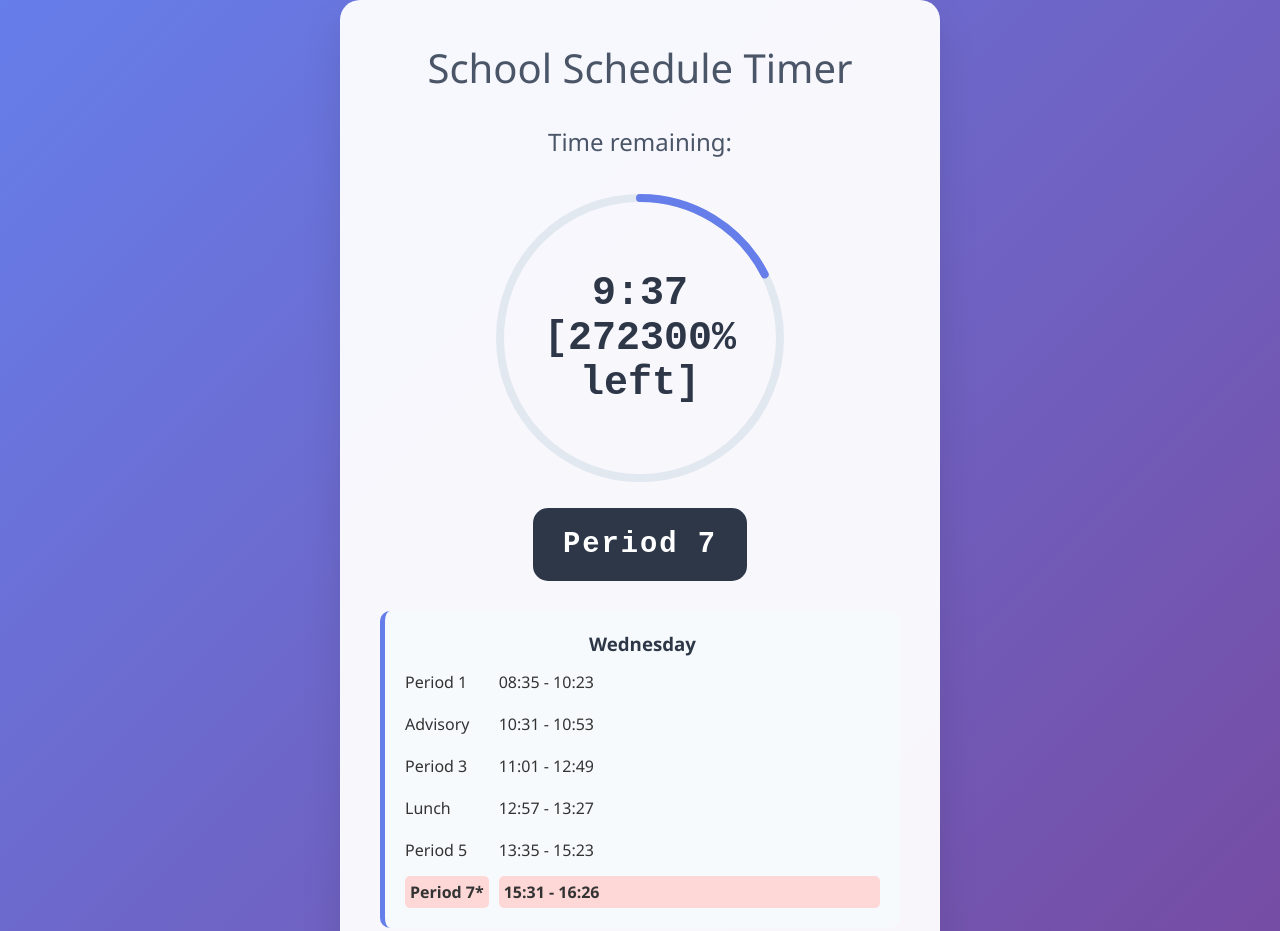
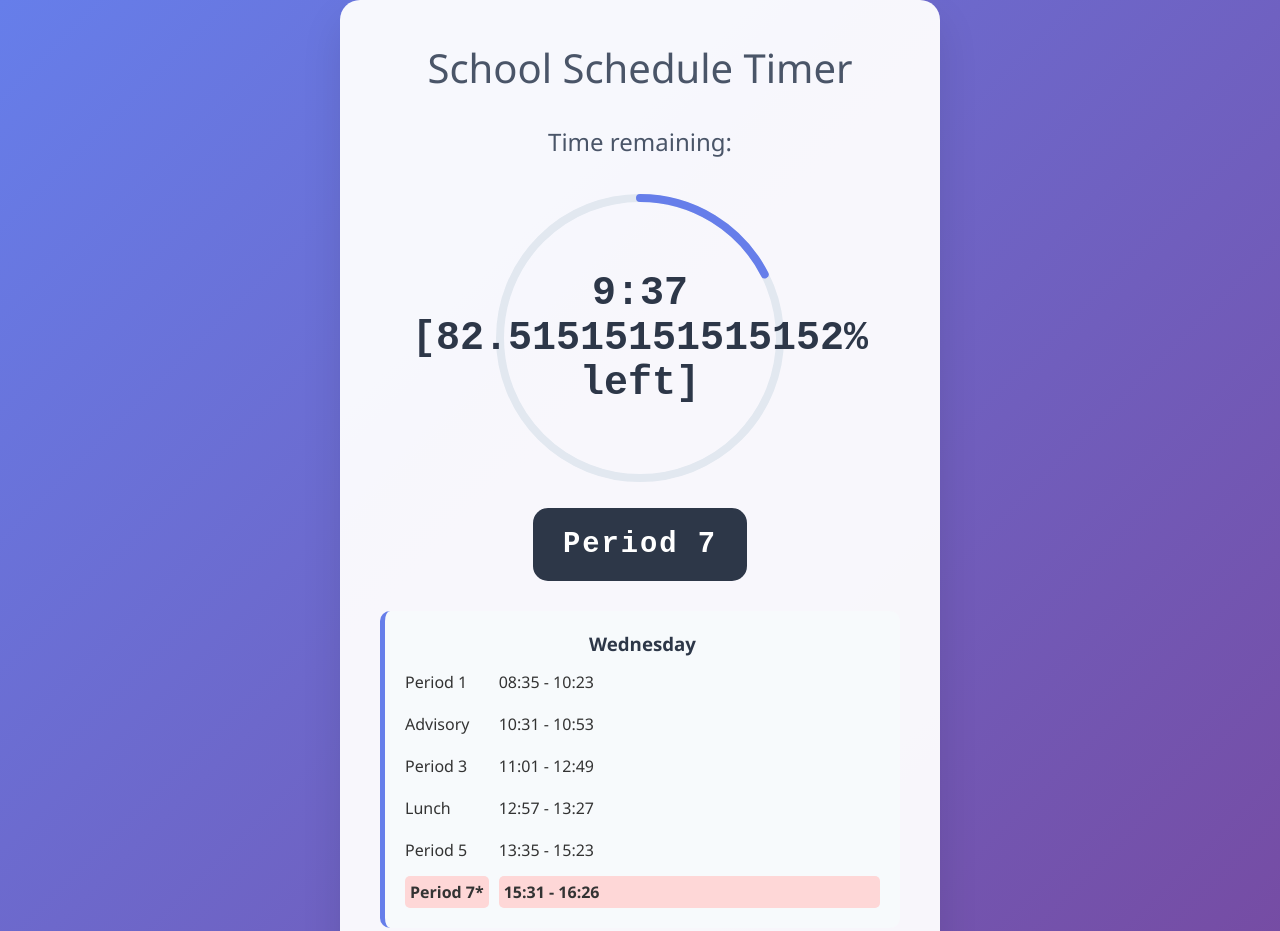
Before and after one commit to Minefan07/whenclassends, a plain HTML site: page index.html in a window 1280 px wide. Shown: the top 931 px of the page. Drawn offline with Linux system fonts and the light colour scheme.

Commit message:
Update index.html

```diff
--- a/index.html
+++ b/index.html
@@ -490,7 +490,7 @@
             if (currentPeriod) {
                 statusElement.textContent = `Time remaining:`;
                 periodNameElement.textContent = currentPeriod.name;
-                timerElement.textContent = formatDuration(timeUntilNext) + "\n[" + (100 * (totalPeriodTime - timeUntilNext)) + "% left]";
+                timerElement.textContent = formatDuration(timeUntilNext) + "\n[" + (100 * ((totalPeriodTime - timeUntilNext)/totalPeriodTime)) + "% left]";
                 updateProgressBar(totalPeriodTime - timeUntilNext, totalPeriodTime);
             } else if (nextPeriod) {
                 if (currentTime < parseTime(todaySchedule.periods[0].start)) {
```
